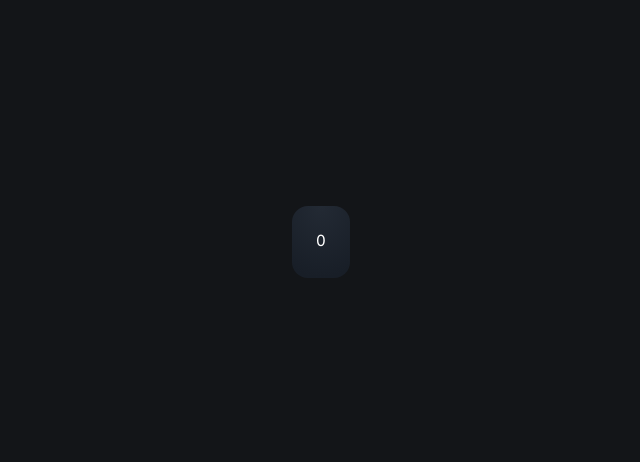
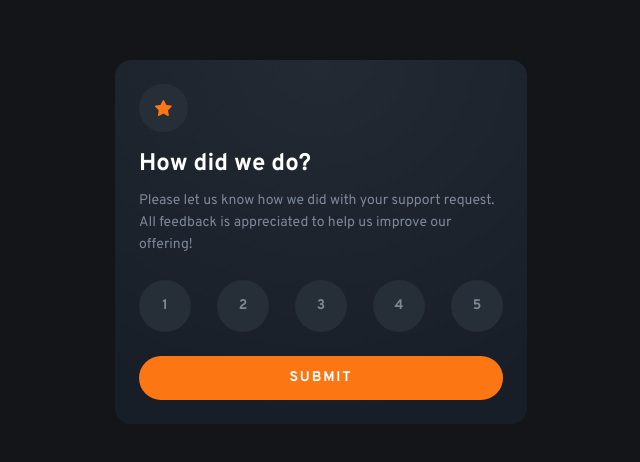
Before and after one commit to Pablo-Almeida345/feedback003mb, a React (Vite) app: page / in a window 1280 px wide. Shown: the part 158-620 px from the top of the page, without its empty margins (319-959 px from the left). Built offline with nearby package versions, Linux system fonts and the light colour scheme.

Commit message:
transformando os cards em componentes e as input button

```diff
--- a/index.html
+++ b/index.html
@@ -2,14 +2,14 @@
 <html lang="en">
   <head>
     <meta charset="UTF-8" />
-    <link rel="icon" type="image/svg+xml" href="/favicon-32x32.png" />
+    <link rel="icon" type="image/svg+xml" href="/public/favicon-32x32.png" />
+    <meta name="viewport" content="width=device-width, initial-scale=1.0" />
     <link rel="preconnect" href="https://fonts.googleapis.com">
     <link rel="preconnect" href="https://fonts.gstatic.com" crossorigin>
     <link href="https://fonts.googleapis.com/css2?family=Overpass:ital,wght@0,100..900;1,100..900&display=swap" rel="stylesheet">
-    <meta name="viewport" content="width=device-width, initial-scale=1.0" />
     <title>Feedback</title>
   </head>
-  <body class="bg-very-dark-blue h-svh flex justify-center items-center">
+  <body class="bg-very-dark-blue h-svh flex justify-center items-center ">
     <div id="root"></div>
     <script type="module" src="/src/main.jsx"></script>
   </body>
--- a/src/App.jsx
+++ b/src/App.jsx
@@ -1,52 +1,30 @@
-import IconStar from "./assets/icon-star.svg"
-import illustrationThankYou from "./assets/illustration-thank-you.svg"
+
 import { useState } from "react"
+import { CardInicial } from "./components/Cardinicial"
+import { CardFinal } from "./components/CardFinal"
 
-export function App () {
-  const  [notaAvaliacao, setNotaAvaliacao] = useState(0)
-  const [submited, setSubmit] = useState(false)
+export function App(){
+  const [notaAvaliacao, setNotaAvaliacao] = useState(0)
+  const [submited, setSubmited] = useState(false)
 
   function handleMudarNotaAvaliacao(nota){
-    setNotaAvaliacao(nota);
+    setNotaAvaliacao(nota)
+
+
   }
 
   function handleSubmit(){
-    if(notaAvaliacao !== 0){
-      setSubmit(true)
-      return
-    }
+    notaAvaliacao !== 0 ?  (setSubmited(true)) : (setSubmited(false), alert("Please, chose a note!"))
 
-    alert("Please, choose a note!")
   }
-  return(
-    submited === 0 ? (
-      <div className="bg-gradient-dark text-white mx-6 p-6 rounded-2xl font-overpass max-w-103">
-      <div className="bg-dark-blue w-fit p-4 rounded-full mb-4">
-        <img src={IconStar} alt="Icon start" />
-      </div>
 
-      <h1 className="text-2xl font-bold mb-2.5">How did we do?</h1>
-      <p className="text-sm text-light-grey mb-6 leading-1">Please let us know we did with your support request. All feedback is appreciated to help us improve our offering!</p>
+   return(
+    submited === false ? (
+      <CardInicial handleMudarNotaAvaliacao={handleMudarNotaAvaliacao} handleSubmit={handleSubmit}/>
+        ) :  (
+          <CardFinal notaAvaliacao={notaAvaliacao}/>
 
-      <div className="flex justify-between mb-6">
-        <input type="button" value={1} className="bg-dark-blue w-10.5 h-10.5 rounded-full text-medium-grey textt-sm font-bold focus:bg-medium-grey focus:text-white sm:w-13 sm:h-13 hover:bg-orange hover:text-white hover:cursosr-pointer" onClick={() =>handleMudarNotaAvaliacao(1)}/>
+      )
+   )
 
-        <input type="button" value={2} className="bg-dark-blue w-10.5 h-10.5 rounded-full text-medium-grey textt-sm font-bold focus:bg-medium-grey focus:text-white sm:w-13 sm:h-13 hover:bg-orange hover:text-white hover:cursosr-pointer" onClick={() => handleMudarNotaAvaliacao(2)} />
-
-        <input type="button" value={3} className="bg-dark-blue w-10.5 h-10.5 rounded-full text-medium-grey textt-sm font-bold focus:bg-medium-grey focus:text-white sm:w-13 sm:h-13 hover:bg-orange hover:text-white hover:cursosr-pointer" onClick={() =>handleMudarNotaAvaliacao(3)}/>
-
-        <input type="button" value={4} className="bg-dark-blue w-10.5 h-10.5 rounded-full text-medium-grey textt-sm font-bold focus:bg-medium-grey focus:text-white sm:w-13 sm:h-13 hover:bg-orange hover:text-white hover:cursosr-pointer" onClick={() =>handleMudarNotaAvaliacao(4)}/>
-
-        <input type="button" value={5} className="bg-dark-blue w-10.5 h-10.5 rounded-full text-medium-grey textt-sm font-bold focus:bg-medium-grey focus:text-white sm:w-13 sm:h-13 hover:bg-orange hover:text-white hover:cursosr-pointer" onClick={() =>handleMudarNotaAvaliacao(5)}/>
-      </div>
-
-      <button className="bg-orange w-full uppercase tracking-1 font-bold rounded-3xl text-sm py-3 hover:bg-white hover:text-orange cursor-pointer" onClick={handleSubmit}>Submit</button>
-      </div>
-    ) : (
-      <div className="bg-gradient-dark text-white mx-6 p-6 rounded-2xl font-overpass max-w-103">
-        <p>{notaAvaliacao}</p>
-      </div>
-    )
-
-  )
-}
+ }
--- a/src/components/CardFinal.jsx
+++ b/src/components/CardFinal.jsx
@@ -1,14 +1,15 @@
 import illustrationThankYou from "../assets/illustration-thank-you.svg"
-export function CardFinal(){
-    return(
-        <div className="bg-gradient-dark text-white mx-6 p-6 rounded-2xl font-overpass max-w-103">
-            <img className="mx-auto mb-6" src={illustrationThankYou} alt="illustration Thank You" />
 
-            <p className="text-orange bg-dark-blue w-fit mx-auto px-3 py-1.25 rounded-3xl mb-6">You select {notaAvaliacao} out of 5</p>
+ export function CardFinal ({notaAvaliacao}) {
+     return (
+         <div className="bg-gradient-dark text-white mx-6 p-6 rounded-2xl font-overpass max-w-103" >
+         <img className="mx-auto mb-6" src={illustrationThankYou} alt="ThankYou" />
 
-            <h1 className="text-2xl font-bold mb-2.5 text-center">Thank You!</h1>
+         <p className=" mx-auto  text-orange bg-dark-blue
+          px-3 py-1.25 rounded-3xl mb-6 w-fit ">You selected {notaAvaliacao} out of 5</p>
+         <h1 className="text-2xl font-bold mb-2.5 text-center "> Thank you! </h1>
+         <p  className="text-medium-grey text-sm mb-6 leading-1 text-center " >We appreciate you taking the time to give a rating. If you ever need more support, don’t hesitate to get in touch!</p>
 
-            <p className="text-sm text-light-grey leading-1 text-center">We appreciate you taking the time to give a rating, If you ever need more support don´t hesitate to get in touch!</p>
       </div>
-    )
-}
+     )
+ }
--- a/src/components/CardInicial.jsx
+++ b/src/components/CardInicial.jsx
@@ -1,28 +1,27 @@
-import IconStar from "../assets/icon-star.svg"
+import iconStar from "../assets/icon-star.svg"
+ import { InputButton } from "./InputButton"
 
-export function CardInicial({handleMudarNota}){
-    return(
-        <div className="bg-gradient-dark text-white mx-6 p-6 rounded-2xl font-overpass max-w-103">
-            <div className="bg-dark-blue w-fit p-4 rounded-full mb-4">
-            <img src={IconStar} alt="Icon start" />
-            </div>
+ export function CardInicial ({ handleMudarNotaAvaliacao, handleSubmit}) {
+     return(
+         <div className="bg-gradient-dark text-white mx-6 p-6 rounded-2xl font-overpass max-w-103" >
+         <div className="bg-dark-blue w-fit p-4 rounded-full mb-4 font-overpass"  >
+           <img src={iconStar} alt="Icon Star" />
+         </div>
+         <h1 className="text-2xl font-bold mb-2.5 "> How did we do? </h1>
 
-            <h1 className="text-2xl font-bold mb-2.5">How did we do?</h1>
-            <p className="text-sm text-light-grey mb-6 leading-1">Please let us know we did with your support request. All feedback is appreciated to help us improve our offering!</p>
+         <p className="text-medium-grey text-sm mb-6 leading-1 ">Please let us know how we did with your support request. All feedback is appreciated to help us improve our offering!</p>
 
-            <div className="flex justify-between mb-6">
-            <input type="button" value={1} className="bg-dark-blue w-10.5 h-10.5 rounded-full text-medium-grey textt-sm font-bold focus:bg-medium-grey focus:text-white sm:w-13 sm:h-13 hover:bg-orange hover:text-white hover:cursosr-pointer" onClick={() =>handleMudarNota(1)}/>
+         <div className="flex justify-between mb-6" >
+           <InputButton handleMudarNotaAvaliacao={handleMudarNotaAvaliacao} value={1}/>
+           <InputButton handleMudarNotaAvaliacao={handleMudarNotaAvaliacao} value={2}/>
+           <InputButton handleMudarNotaAvaliacao={handleMudarNotaAvaliacao} value={3}/>
+           <InputButton handleMudarNotaAvaliacao={handleMudarNotaAvaliacao} value={4}/>
+           <InputButton handleMudarNotaAvaliacao={handleMudarNotaAvaliacao} value={5}/>
 
-            <input type="button" value={2} className="bg-dark-blue w-10.5 h-10.5 rounded-full text-medium-grey textt-sm font-bold focus:bg-medium-grey focus:text-white sm:w-13 sm:h-13 hover:bg-orange hover:text-white hover:cursosr-pointer" onClick={() => handleMudarNota(2)} />
 
-            <input type="button" value={3} className="bg-dark-blue w-10.5 h-10.5 rounded-full text-medium-grey textt-sm font-bold focus:bg-medium-grey focus:text-white sm:w-13 sm:h-13 hover:bg-orange hover:text-white hover:cursosr-pointer" onClick={() =>handleMudarNota(3)}/>
+         </div>
 
-            <input type="button" value={4} className="bg-dark-blue w-10.5 h-10.5 rounded-full text-medium-grey textt-sm font-bold focus:bg-medium-grey focus:text-white sm:w-13 sm:h-13 hover:bg-orange hover:text-white hover:cursosr-pointer" onClick={() =>handleMudarNota(4)}/>
-
-            <input type="button" value={5} className="bg-dark-blue w-10.5 h-10.5 rounded-full text-medium-grey textt-sm font-bold focus:bg-medium-grey focus:text-white sm:w-13 sm:h-13 hover:bg-orange hover:text-white hover:cursosr-pointer" onClick={() =>handleMudarNota(5)}/>
-            </div>
-
-            <button className="bg-orange w-full uppercase tracking-1 font-bold rounded-3xl text-sm py-3 hover:bg-white hover:text-orange cursor-pointer" onClick={"handleSubmit"}>Submit</button>
-        </div>
-    )
-}
+         <button className="bg-orange w-full uppercase tracking-1 font-bold rounded-3xl text-sm py-3  hover:bg-white hover:text-orange hover:cursor-pointer" onClick={handleSubmit}>Submit</button>
+       </div>
+     )
+ }
--- /dev/null
+++ b/src/components/InputButton.jsx
@@ -0,0 +1,5 @@
+export function InputButton ({handleMudarNotaAvaliacao, value}){
+    return (
+        <input type="button" value={value} className="bg-dark-blue w-10.5 h-10.5 rounded-full text-medium-grey text-sm font-bold focus:bg-medium-grey focus:text-white sm:w-13 sm:h-13 hover:bg-orange hover:text-white hover:cursor-pointer"  onClick={() => handleMudarNotaAvaliacao(value)}/>
+    )
+}
```
Also changed, not shown: src/index.css (+6 -4 lines).
